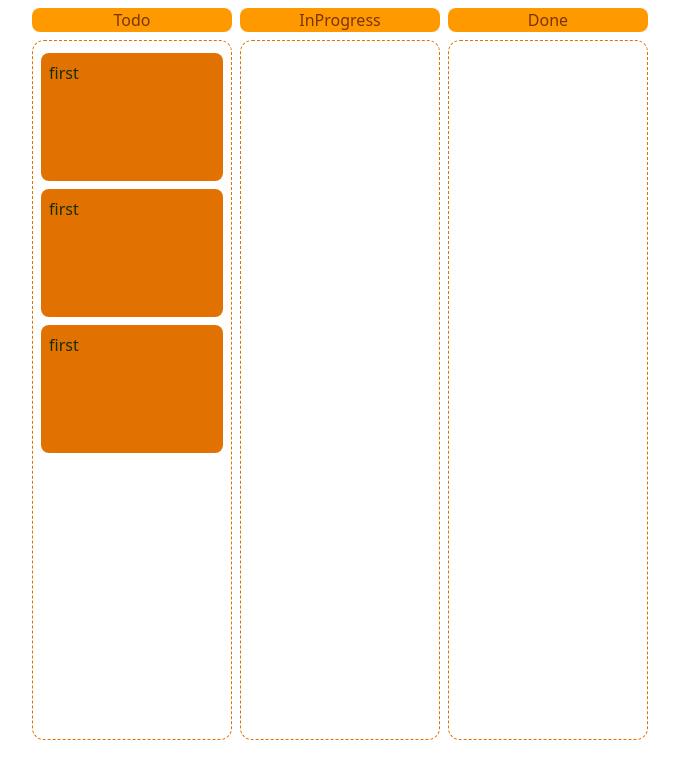
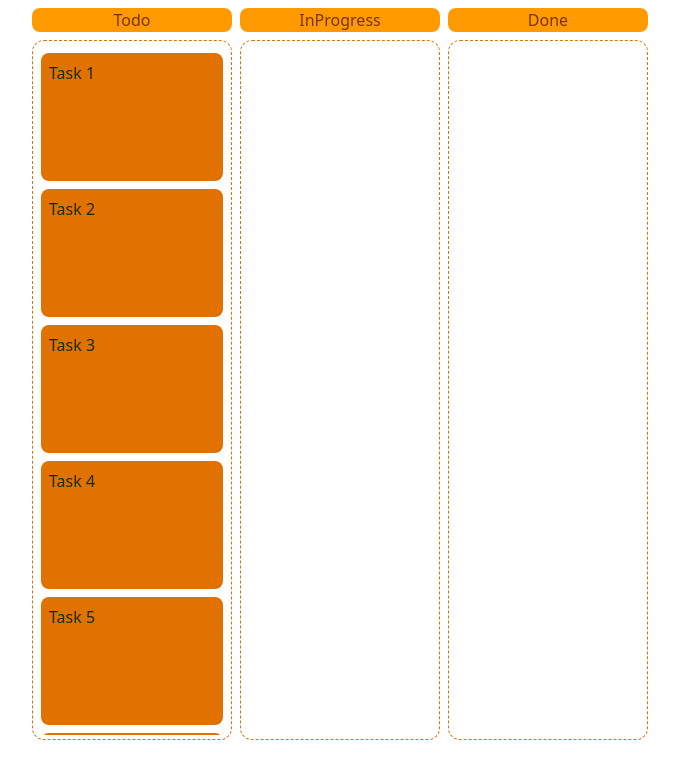
Before and after one commit to ehsanmmd/todoList, a React (Vite) app: page / in a window 1280 px wide. Shown: the top 778 px of the page, without its empty margins (300-979 px from the left). Built offline with nearby package versions, Linux system fonts and the light colour scheme.

Commit message:
feat: add initial cards plus react window

```diff
--- a/package.json
+++ b/package.json
@@ -14,6 +14,7 @@
     "@tailwindcss/vite": "^4.1.16",
     "react": "^19.1.1",
     "react-dom": "^19.1.1",
+    "react-window": "^2.2.1",
     "tailwindcss": "^4.1.16"
   },
   "devDependencies": {
--- a/src/Board.tsx
+++ b/src/Board.tsx
@@ -1,14 +1,47 @@
-import {
-  DndContext,
-  DragOverlay,
-  type DragStartEvent,
-} from "@dnd-kit/core";
+import { DndContext, DragOverlay, type DragStartEvent } from "@dnd-kit/core";
 import { Card } from "./Card";
 import { Column } from "./Column";
 import { useState } from "react";
+import { List, type RowComponentProps } from "react-window";
+
+function generateInitialState(cardCount: number) {
+  const cards: Record<string, Card> = {};
+  const todoCardIds: string[] = [];
+
+  for (let i = 1; i <= cardCount; i++) {
+    const id = `card-${i}`;
+    cards[id] = { id, title: `Task ${i}` };
+    todoCardIds.push(id);
+  }
+
+  const columns = {
+    todo: {
+      id: "todo",
+      title: "Todo",
+      cardIds: todoCardIds,
+    },
+    inProgress: {
+      id: "inProgress",
+      title: "InProgress",
+      cardIds: [],
+    },
+    done: {
+      id: "done",
+      title: "Done",
+      cardIds: [],
+    },
+  };
+
+  return { cards, columns };
+}
+
+const { cards: initialCards, columns: initialColumns } =
+  generateInitialState(5000);
 
 export const Board = () => {
   const [activeCard, setActiveCard] = useState<Card | null>(null);
+  const [columns, setColumns] = useState(initialColumns);
+  const [cards, setCards] = useState(initialCards);
 
   function handleDragStart(event: DragStartEvent) {
     const { active } = event;
@@ -20,16 +53,19 @@ export const Board = () => {
   function handleDragEnd() {
     setActiveCard(null);
   }
+
   return (
     <div className="flex gap-2">
       <DndContext onDragStart={handleDragStart} onDragEnd={handleDragEnd}>
-        <Column title="Todo" id="todo">
-          <Card title="first" id="1" />
-          <Card title="first" id="2" />
-          <Card title="first" id="3" />
-        </Column>
-        <Column title="InProgress" id="inProgress"></Column>
-        <Column title="Done" id="done"></Column>
+        {Object.values(columns).map((column) => (
+          <Column
+            key={column.id}
+            title={column.title}
+            id={column.id}
+            cardIds={column.cardIds}
+            cards={cards}
+          />
+        ))}
 
         <DragOverlay>
           {activeCard ? (
--- a/src/Column.tsx
+++ b/src/Column.tsx
@@ -1,12 +1,16 @@
 import { useDroppable } from "@dnd-kit/core";
 import type { PropsWithChildren } from "react";
+import { Card } from "./Card";
+import { List, type RowComponentProps } from "react-window";
 
 export interface Column extends PropsWithChildren {
   id: string;
   title: string;
+  cardIds: string[];
+  cards: Record<string, Card>;
 }
 
-export const Column = ({ title, children, id }: Column) => {
+export const Column = ({ title, id, cardIds, cards }: Column) => {
   const { isOver, setNodeRef } = useDroppable({ id });
 
   return (
@@ -15,13 +19,27 @@ export const Column = ({ title, children, id }: Column) => {
         {title}
       </div>
       <div
-        className={`w-50 border border-dashed border-amber-600 rounded-xl py-1 h-[calc(100vh-100px)] overflow-y-auto ${
+        className={`w-50 border border-dashed border-amber-600 rounded-xl py-1 h-[calc(100vh-100px)]  ${
           isOver ? "bg-green-100" : undefined
         }`}
         ref={setNodeRef}
       >
-        {children}
+        <List
+          rowHeight={50}
+          rowCount={cardIds.length}
+          rowComponent={RowComponent}
+          rowProps={{ cards, cardIds }}
+        />
       </div>
     </div>
   );
 };
+
+function RowComponent({
+  index,
+  cards,
+  cardIds,
+}: RowComponentProps<{ cards: Record<string, Card>; cardIds: string[] }>) {
+  const filtered = cardIds.map((id) => cards[id]);
+  return <Card id={cardIds[index]} title={filtered[index].title} />;
+}
```
Also changed, not shown: 1 other file (tests, documents, lock files or other folders).
